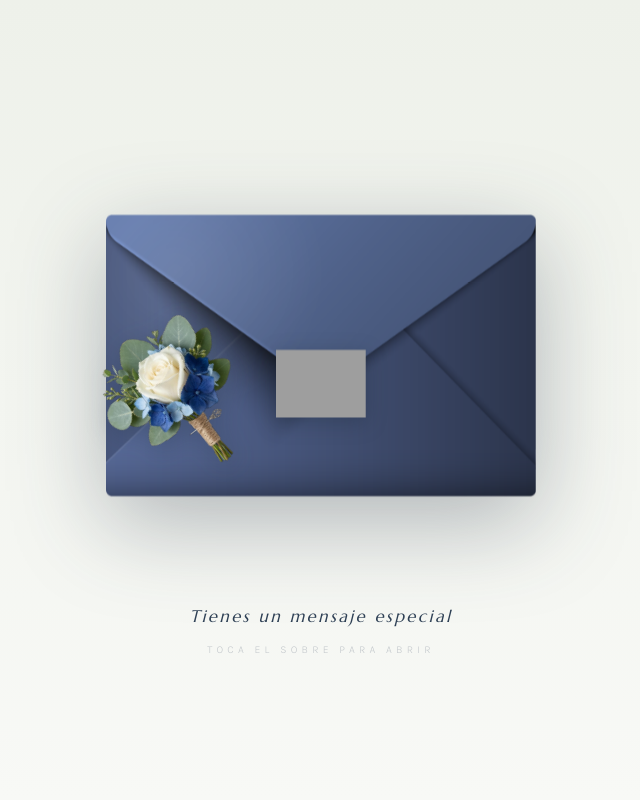
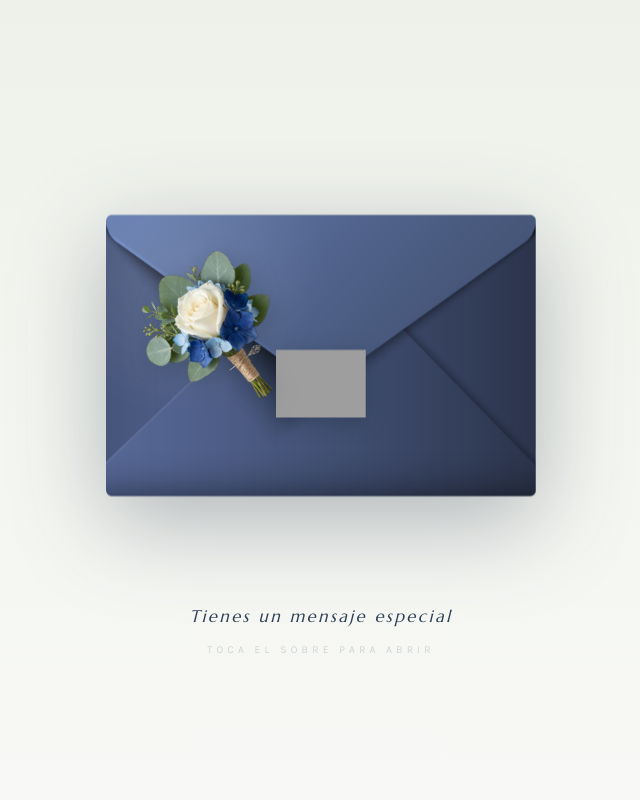
Before and after one commit to steveypamela/boda-steve-pamela, a plain HTML site: page index.html in a window 1280 px wide. Shown: the top 800 px of the page, without its empty margins (319-959 px from the left). Drawn offline with Linux system fonts and the light colour scheme; grey boxes are pictures that could not be loaded.

Commit message:
add: posicion4

```diff
--- a/index.html
+++ b/index.html
@@ -132,8 +132,8 @@ body.locked{overflow:hidden}
 /* ramo transparente único del sobre */
 .env-botonier2{
   position:absolute;
-  left:-4%;
-  bottom:20%;
+  left:5%;
+  bottom:35%;
   width:43%;
   height:auto;
   display:block;
```
